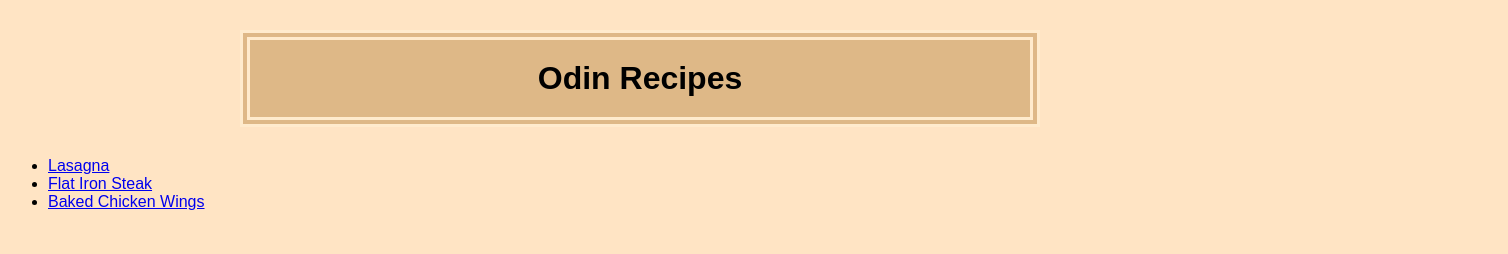
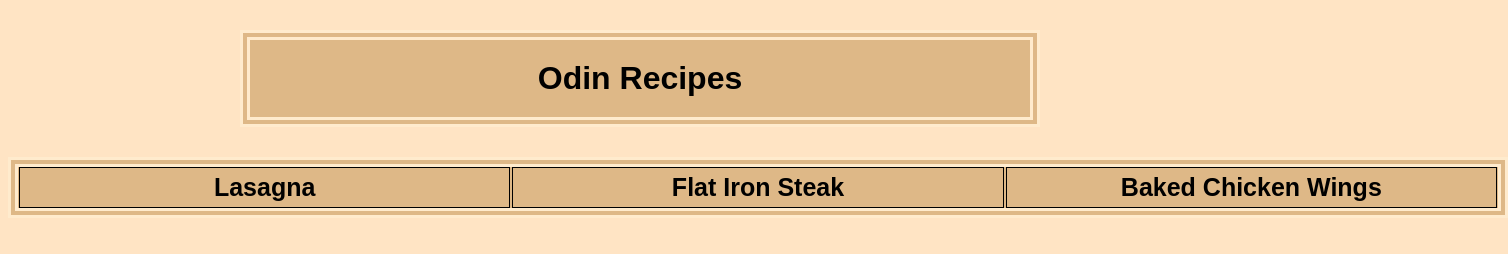
Before and after one commit to SmithyJ98/odin-recipes, a plain HTML site: page index.html in a window 1280 px wide. Shown: the whole page, 1508 px wide, since content can reach past the window. Drawn offline with Linux system fonts and the light colour scheme.

Commit message:
styling of list for links

```diff
--- a/index.html
+++ b/index.html
@@ -8,10 +8,10 @@
 </head>
 <body>
     <h1>Odin Recipes</h1>
-    <ul>
-        <li><a href="recipes/lasagna.html">Lasagna</a></li>
-        <li><a href="recipes/Flat Iron Steak.html">Flat Iron Steak</a></li>
-        <li><a href="recipes/Baked Chicken Wings.html">Baked Chicken Wings</a></li>
+    <ul class="navbar">
+        <li class="links"><a href="recipes/lasagna.html">Lasagna</a></li>
+        <li class="links"><a href="recipes/Flat Iron Steak.html">Flat Iron Steak</a></li>
+        <li class="links"><a href="recipes/Baked Chicken Wings.html">Baked Chicken Wings</a></li>
     </ul>
 </body>
 </html>
--- a/styles.css
+++ b/styles.css
@@ -8,10 +8,41 @@ h1 {
     text-align: center;
     font-weight: 800;
     margin:30px auto;
-    border:10px;
+    border:10px double blanchedalmond;
     padding: 20px;
-    border-style:double;
-    border-color:blanchedalmond;
     background-color:burlywood;
     width: 800px;
 }
+
+.navbar {
+    display: flex;
+    list-style: none;
+    border: 10px double blanchedalmond;
+    background-color:burlywood;
+    margin: 30px auto;
+    width: 1500px;
+    padding: 0;
+}
+
+.links {
+    text-align: center;
+    font-size: 25px;
+    font-weight: 600;
+    background-color: burlywood;
+    border:1px solid black;
+    width:500px;
+    padding:5px;
+    margin: auto 1px;
+}
+
+a {
+    background-color: burlywood;
+    color: #000000;
+    text-decoration: none;
+}
+
+a:hover {
+    color:#ffffff;
+    text-decoration:none;
+    cursor:pointer;
+}
```
